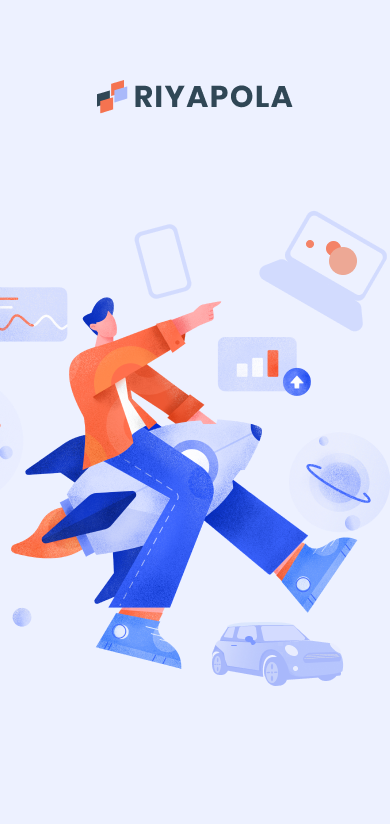
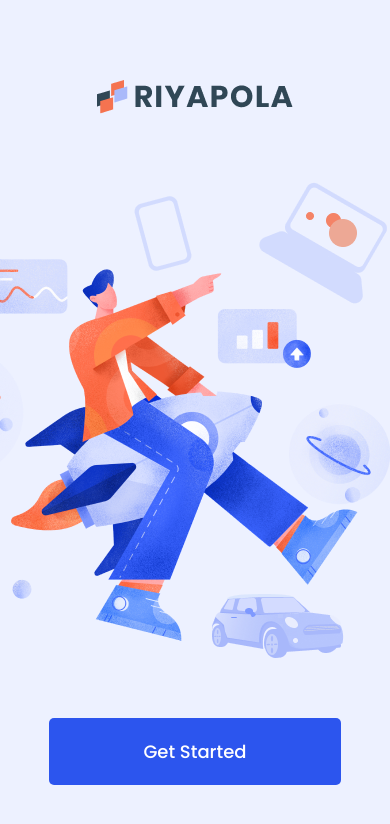
Before and after one commit to jayasith/riyapola-mobile-app-redesign, a React Native app: screen / in a window 390 px wide. Shown: the top 824 px of the page. Built offline with nearby package versions, Linux system fonts and the light colour scheme.

Commit message:
CREATE: primary button component created

```diff
--- /dev/null
+++ b/app/components/buttons/PrimaryButton.js
@@ -0,0 +1,33 @@
+import React from "react";
+import { Text, View, StyleSheet } from "react-native";
+
+import colors from "../../config/colors";
+
+const PrimaryButton = ({ title }) => {
+	return (
+		<View style={styles.button}>
+			<Text style={styles.text}>{title}</Text>
+		</View>
+	);
+};
+
+const styles = StyleSheet.create({
+	button: {
+		backgroundColor: colors.primary,
+		borderRadius: 5,
+		flexDirection: "row",
+		justifyContent: "center",
+		alignItems: "center",
+		width: "75%",
+		padding: 20,
+		top: 60,
+		alignSelf: "center",
+	},
+	text: {
+		fontFamily: "poppins-medium",
+		color: colors.white,
+		fontSize: 18,
+	},
+});
+
+export default PrimaryButton;
--- a/app/components/TitleText.js
+++ b/app/components/texts/TitleText.js
@@ -1,7 +1,7 @@
 import React from "react";
 import { Text, StyleSheet } from "react-native";
 
-import colors from "../config/colors";
+import colors from "../../config/colors";
 
 const TitleText = ({ children }) => {
 	return <Text style={styles.text}>{children}</Text>;
--- a/app/config/colors.js
+++ b/app/config/colors.js
@@ -3,5 +3,5 @@ export default {
 	secondary: "#EDF1FF",
 	textPrimary: "#304756",
 	textSecondary: "#97A3AB",
-	white: "fff",
+	white: "#FFF",
 };
--- a/app/screens/WelcomeScreen.js
+++ b/app/screens/WelcomeScreen.js
@@ -1,5 +1,6 @@
 import React from "react";
 import { View, StyleSheet, Image } from "react-native";
+import PrimaryButton from "../components/buttons/PrimaryButton";
 
 import colors from "../config/colors";
 
@@ -16,6 +17,7 @@ const WelcomeScreen = () => {
 					source={require("../assets/images/illustration.png")}
 				/>
 			</View>
+			<PrimaryButton title="Get Started" />
 		</View>
 	);
 };
@@ -30,7 +32,7 @@ const styles = StyleSheet.create({
 
 	illustration: {
 		left: 0,
-		marginTop: 50,
+		marginTop: 60,
 	},
 
 	logo: {
```
